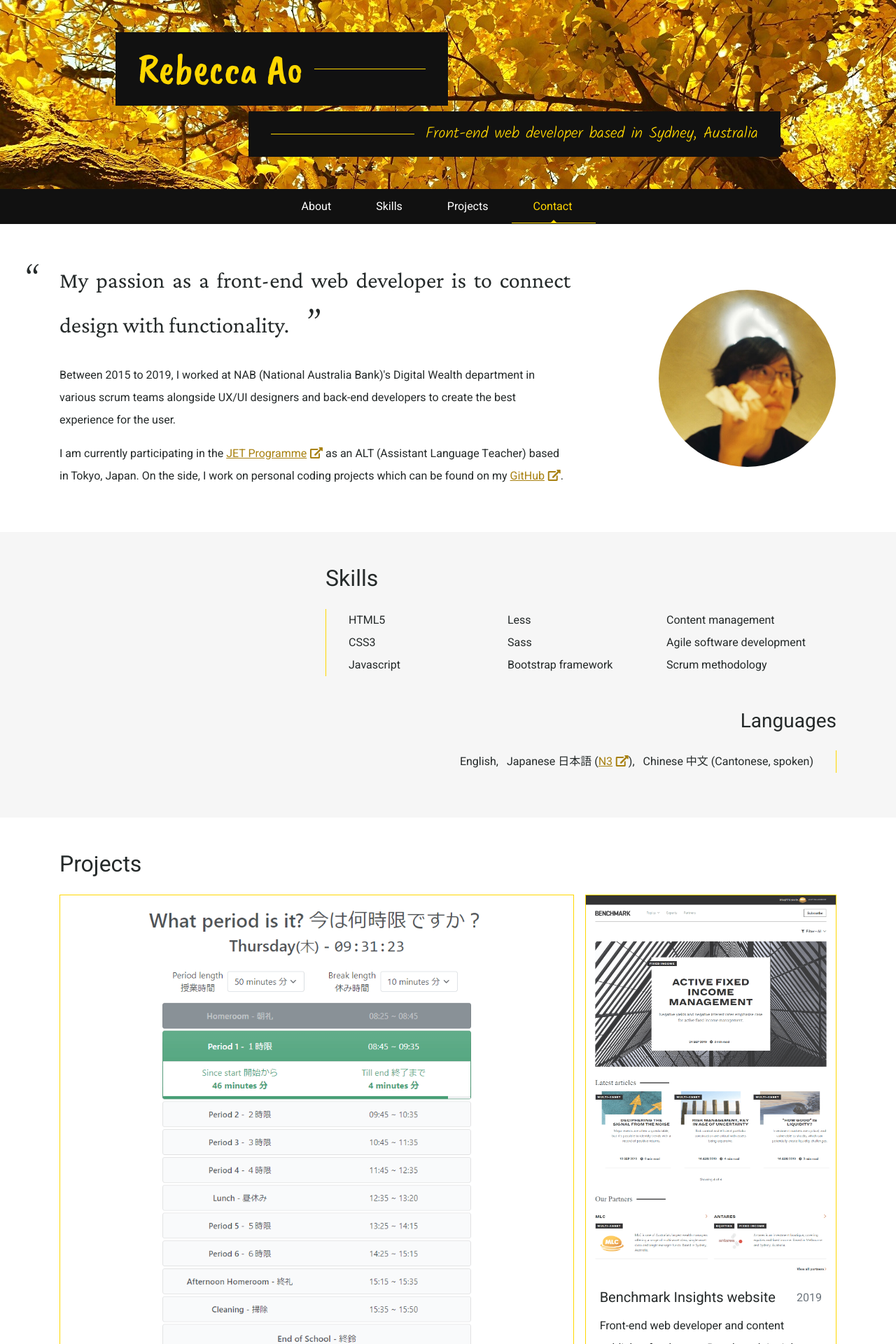
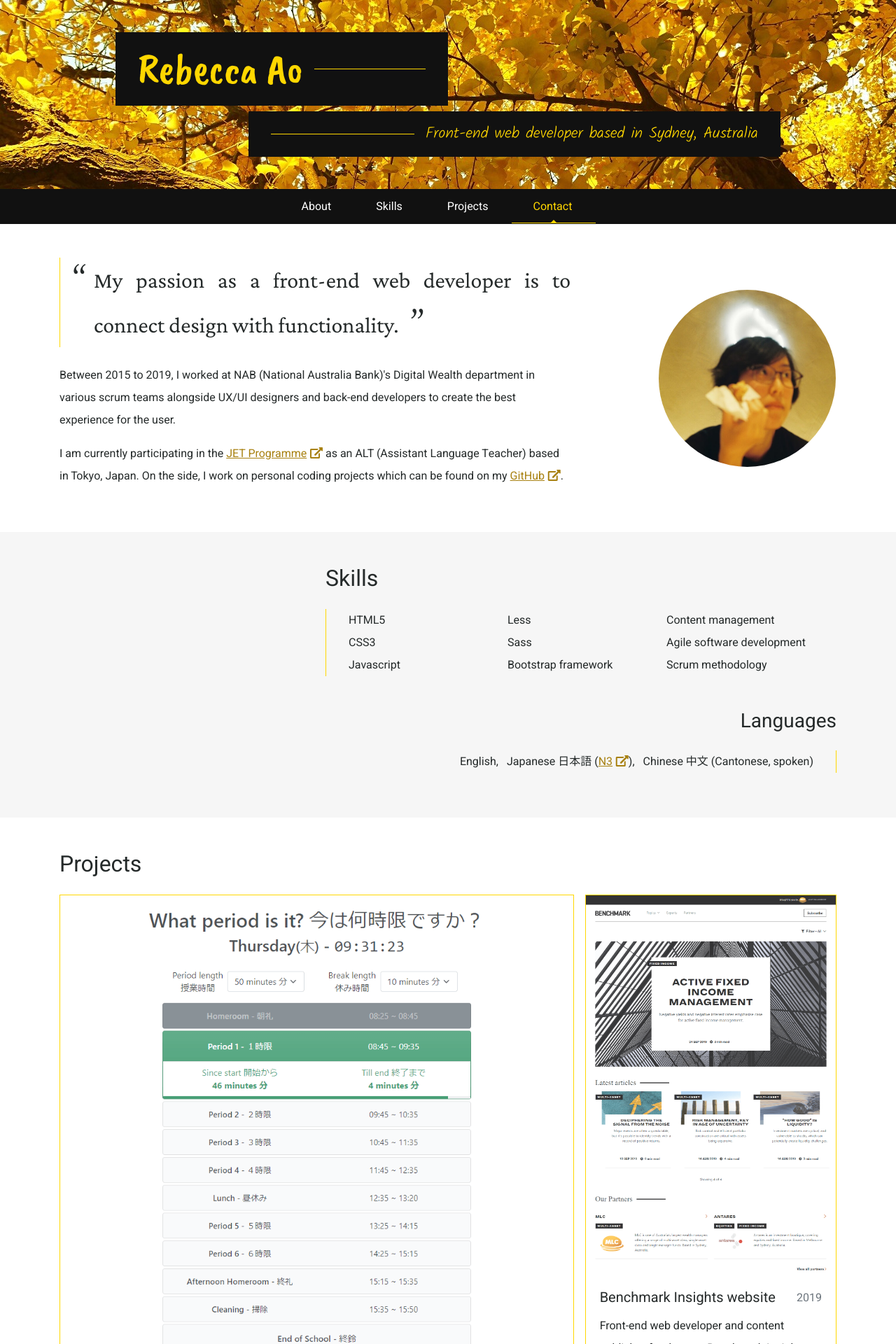
Before and after one commit to rbccaao/rbccaao.github.io, a Jekyll site: the page built from index.html, in a window 1280 px wide. Shown: the top 1920 px of the page at 70% size. Built offline with Jekyll 4.4.1, drawn with Linux system fonts in a browser that asks for light colours; nearby versions of some CDN libraries.

Commit message:
Quotation block design update
I dunno why, just felt like it

```diff
--- a/_sass/_variables.scss
+++ b/_sass/_variables.scss
@@ -32,7 +32,6 @@ $headings-margin-bottom:        $spacing-lg;
 $line-height-base:              2;
 $lead-quote-font-family:        'Crimson Pro', serif;
 $lead-quote-font-size:          2rem;
-$lead-quote-margin-bottom:      $headings-margin-bottom;
 
 $section-padding:               3rem;
 $modal-content-border-color:    $white;
@@ -45,6 +44,8 @@ $banner-height-sm:              $banner-height / 4;
 
 $card-border-radius:            0;
 
+$styled-border-spacing:         2rem;
+
 $transition-slow:		        0.5s ease-in-out;
 $transition-default:		    0.2s ease-in-out;
 $transition-fast:		        0.1s ease-in-out;
--- a/_sass/main.scss
+++ b/_sass/main.scss
@@ -11,11 +11,18 @@ body {
 }
 
 .lead.quote {
+
 	font-family: $lead-quote-font-family;
 	font-size: $lead-quote-font-size;
 	font-weight: 400;
-	margin-bottom: $lead-quote-margin-bottom;
+	padding-left: $styled-border-spacing * 1.5;
+	margin-bottom: $headings-margin-bottom;
 	text-align: justify;
+	border-width: 0;
+    border-left: 1px;
+    border-style: solid;
+    border-color: #ffd700;
+
 	&::before, &::after {
 		position: absolute;
 		font-size: 60px;
@@ -23,17 +30,17 @@ body {
 	}
 	&::before {
 		content: open-quote;
-		transform: translate(-50px, -25%);
+		transform: translate(-$styled-border-spacing, -25%);
 	}
 	&::after {
 		content: close-quote;
-		transform: translate(25px, -25%);
+		transform: translate($styled-border-spacing/2, -25%);
 	}
 }
 
 ul, ol {
 	list-style-type: none;
-	padding: 0 2rem;
+	padding: 0 $styled-border-spacing;
 	margin-left: 0;
 	margin-right: 0;
 	@include border('left');
--- a/_sass/responsive.scss
+++ b/_sass/responsive.scss
@@ -9,12 +9,6 @@
 @include media-breakpoint-down(sm) {
 	html {
 		// font-size: $font-size-sm;
-	}
-	.lead.quote {
-		text-align: left;
-		&::before, &::after {
-			content: none;
-		}
 	}
 	.grid-container {
 		grid-template-columns: auto;
```
